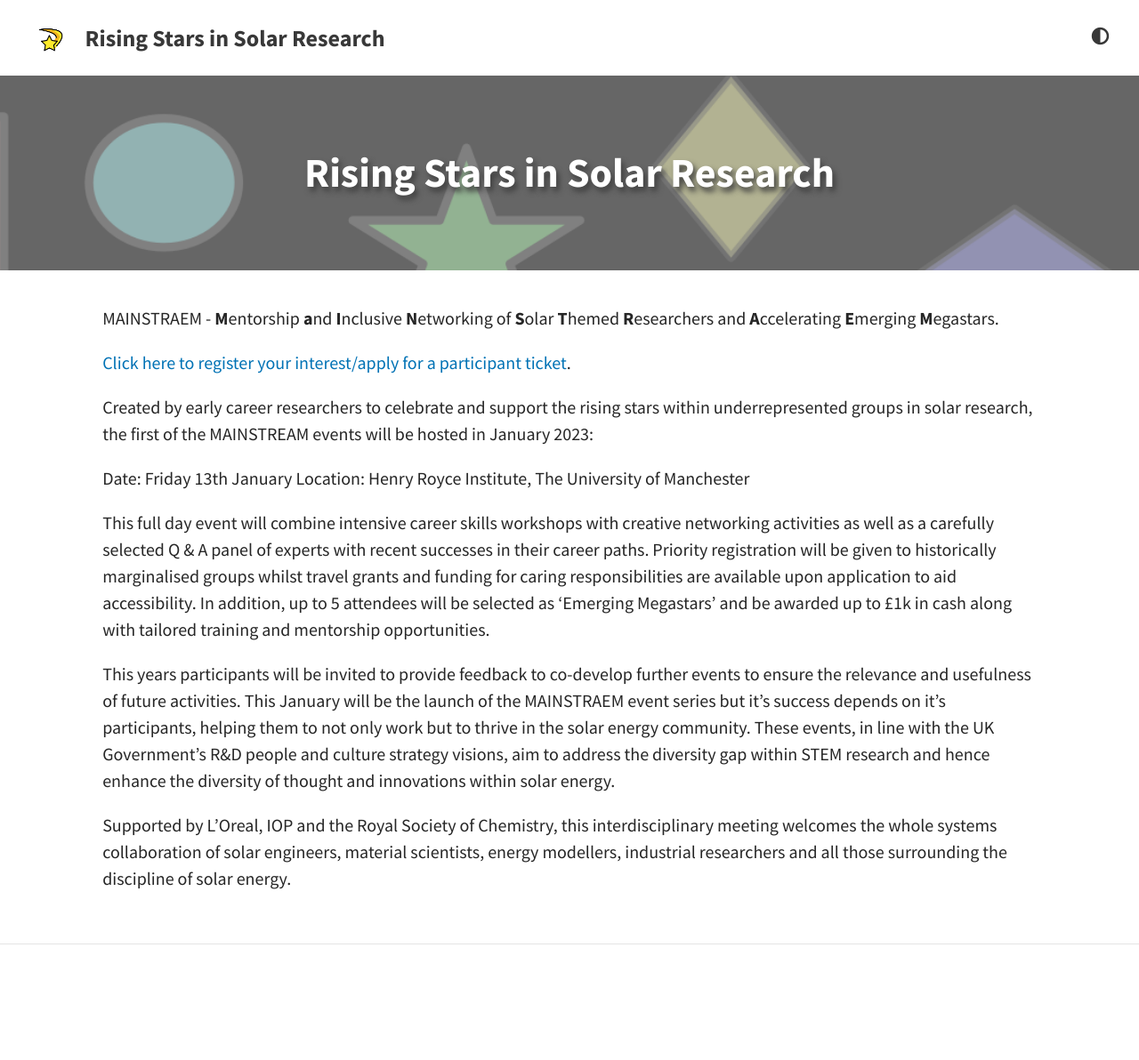
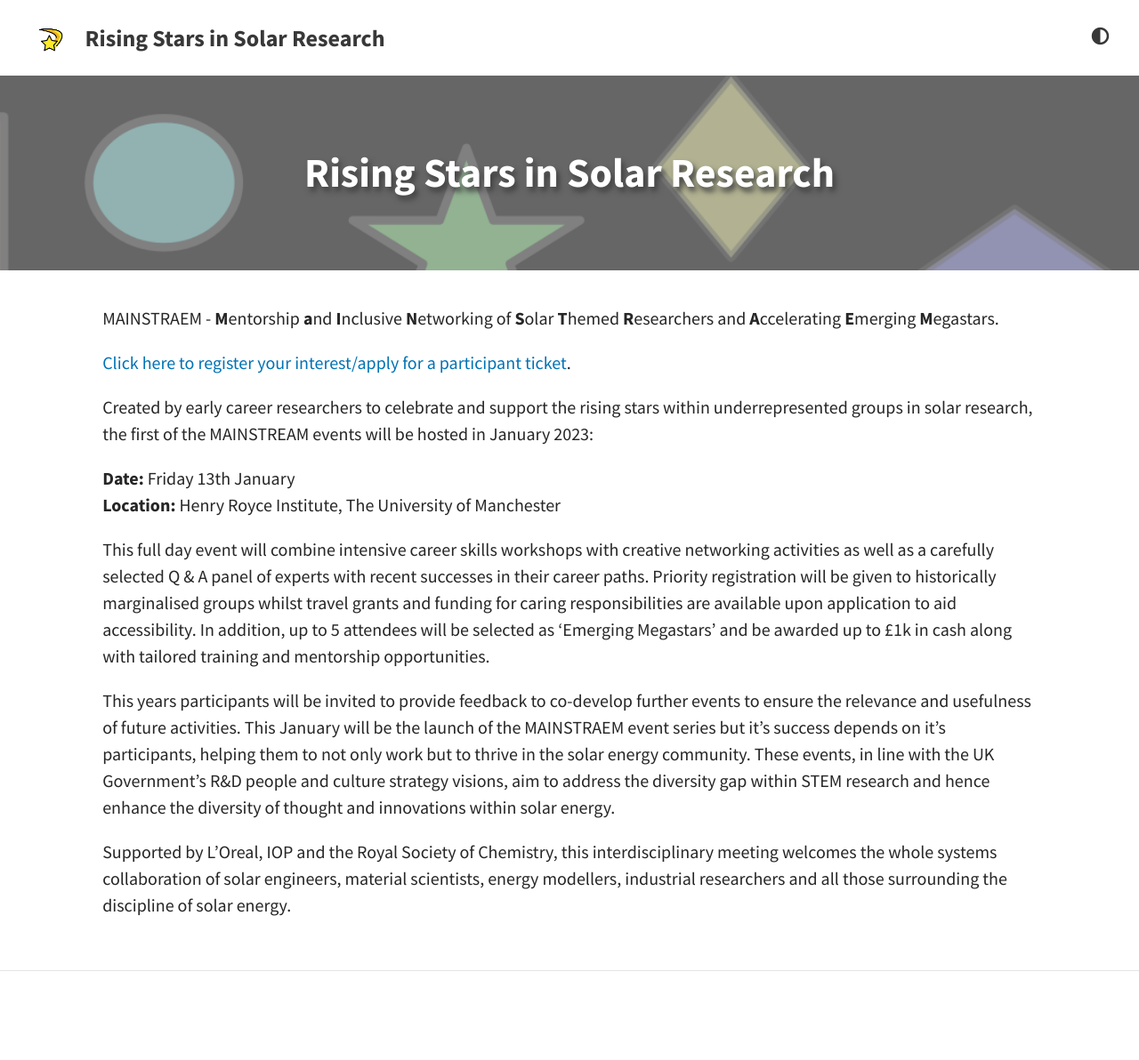
Before and after one commit to MAINSTRAEM/old_website, a Jekyll site: the page built from index.md, in a window 1280 px wide. Shown: the whole page at 89% size. Built offline with Jekyll 4.4.1, drawn with Linux system fonts in a browser that asks for light colours; before the commit the page ends 1162 px from its top, so only the background shows below that; part of the change alters nothing that is shown.

```diff
--- a/index.md
+++ b/index.md
@@ -12,8 +12,8 @@ MAINSTRAEM - **M**entorship **a**nd **I**nclusive **N**etworking of **S**olar **
 
 Created by early career researchers to celebrate and support the rising stars within underrepresented groups in solar research, the first of the MAINSTREAM events will be hosted in January 2023:
 
-Date: Friday 13th January
-Location: Henry Royce Institute, The University of Manchester
+**Date:** Friday 13th January
+**Location:** Henry Royce Institute, The University of Manchester
 
 This full day event will combine intensive career skills workshops with creative networking activities as well as a carefully selected Q & A panel of experts with recent successes in their career paths. Priority registration will be given to historically marginalised groups whilst travel grants and funding for caring responsibilities are available upon application to aid accessibility. In addition, up to 5 attendees will be selected as ‘Emerging Megastars’ and be awarded up to £1k in cash along with tailored training and mentorship opportunities.
 
```
